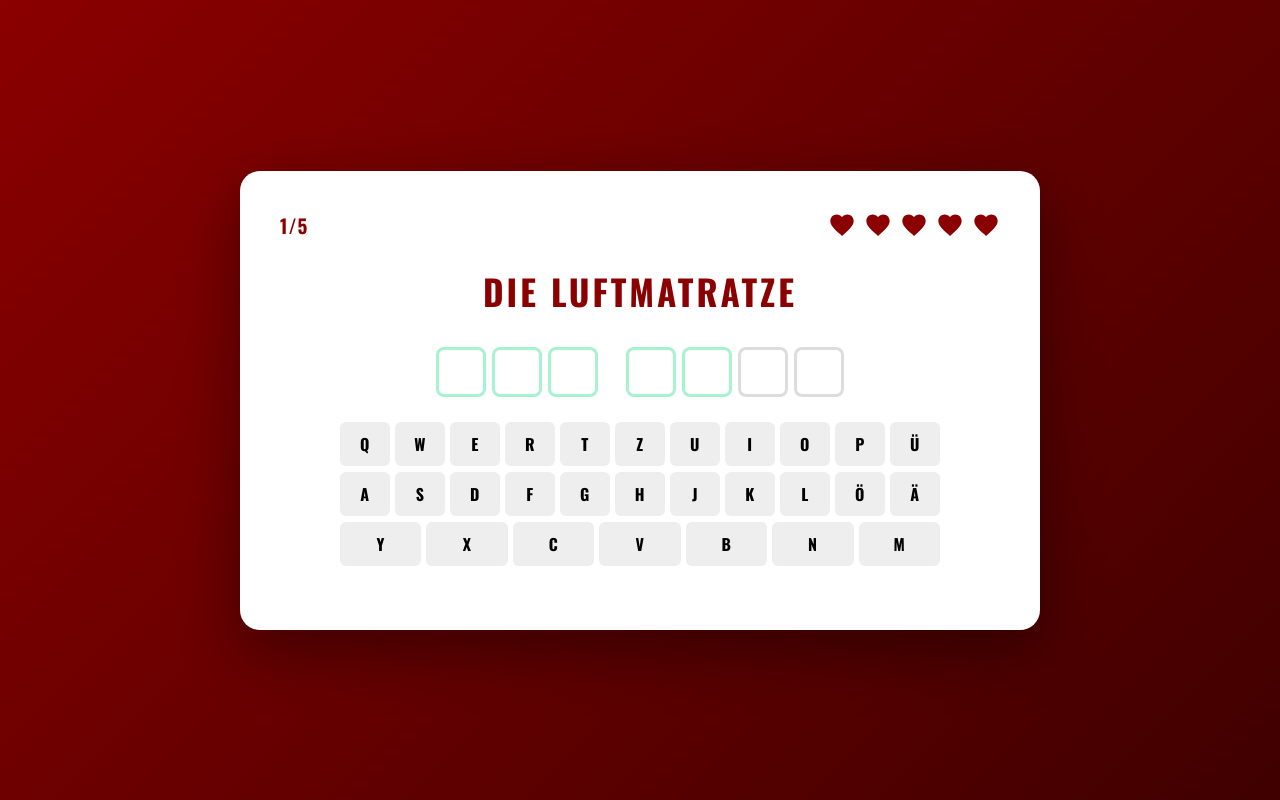
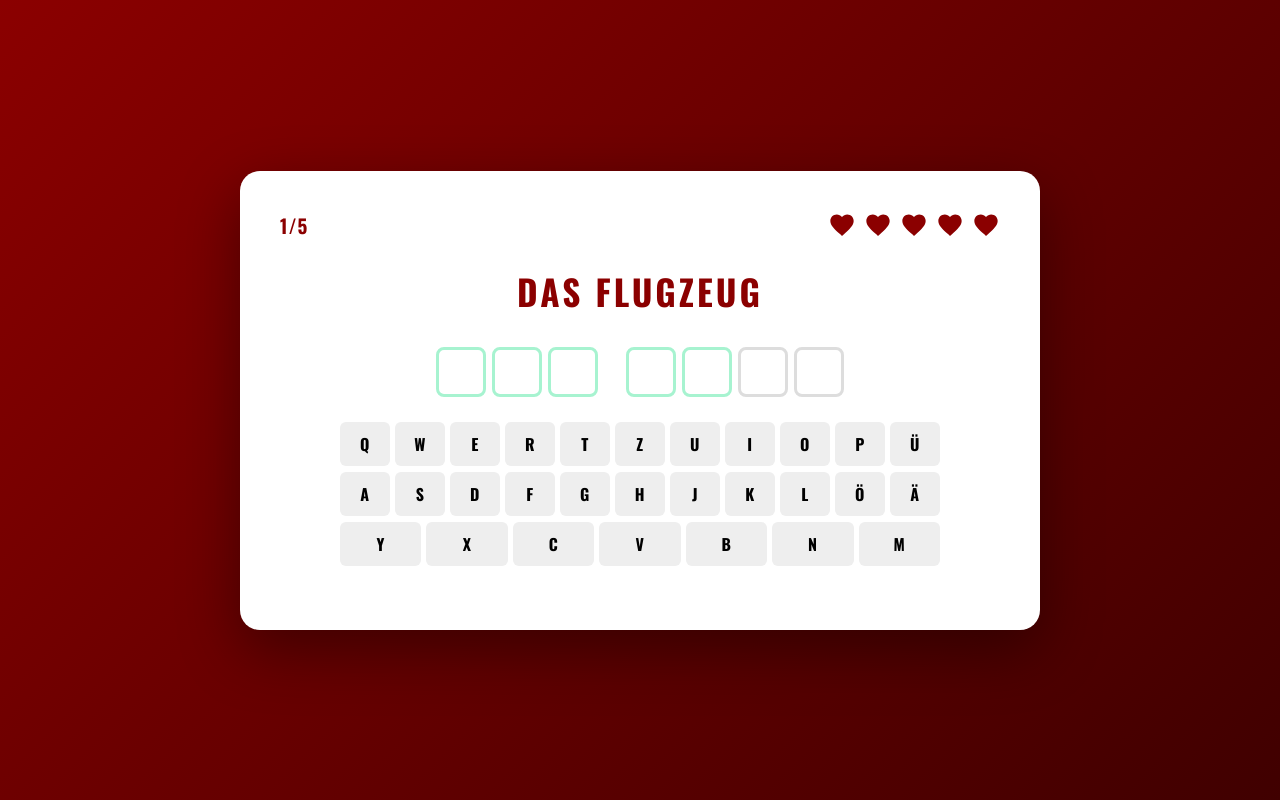
Before and after one commit to wortkunst/movieflip, a plain HTML site: page index.html in a window 1280 px wide. Drawn offline with nearby package versions, Linux system fonts and the light colour scheme.

```diff
--- a/index.html
+++ b/index.html
@@ -141,7 +141,7 @@
 
   <script>
     const movies = [
-      { flip: "Die Luftmatratze", answer: "Das Boot" },
+      { flip: "Das Flugzeug", answer: "Das Boot" },
       { flip: "Der Aufstieg", answer: "Der Untergang" },
       { flip: "Cold", answer: "Heat" },
       { flip: "Segen der Ostsee", answer: "Fluch der Karibik" },
```
